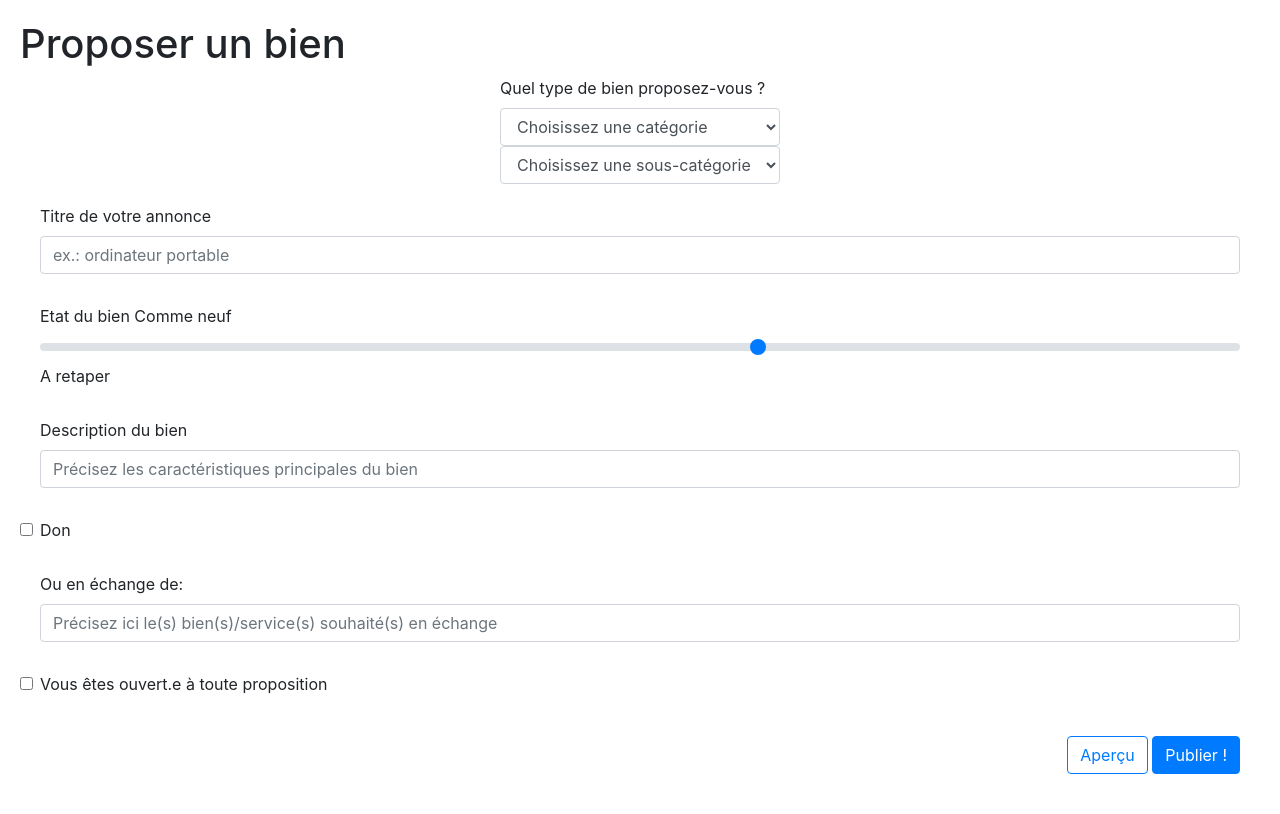
After one commit to WildCodeSchool/lyon-php-2003-project2-tnt, a PHP site: template src/View/Product/addGood.html.twig in a window 1280 px wide. The commit adds this page. Run offline with PHP 8.4, Linux system fonts and the light colour scheme; the template is opened without the code that fills it, so the values that code supplies are empty; some libraries are stand-ins or nearby versions.

Commit message:
ajout d'un formulaire pour l'ajout de biens, minimum de style

```diff
--- a/src/View/Item/edit.html.twig
+++ b/src/View/Item/edit.html.twig
@@ -2,6 +2,6 @@
 
 {% block content %}
     <h1>Edit item {{ item.title }}</h1>
-    {% include 'Item/_form.html.twig' %}
+    {% include 'Item/_formGood.html.twig' %}
     <a href="/item/show/{{ item.id }}">Back</a>
 {% endblock %}
--- /dev/null
+++ b/src/View/Product/_formGood.html.twig
@@ -0,0 +1,46 @@
+<div class="container-fluid">
+    <form action="" method="post">
+        <div="form-group">
+            <label for="category-select">Quel type de bien proposez-vous ?</label>
+            <select class="form-control" name="category-select">
+                <option>Choisissez une catégorie</option>
+            </select>
+            <select class="form-control" name="category-select">
+                <option>Choisissez une sous-catégorie</option>
+            </select>
+        </div>
+        <div class="form-group">
+            <label for="good-title">Titre de votre annonce</label>
+            <input type="text" class="form-control" id="good-title" placeholder="ex.: ordinateur portable">
+        </div>
+        <div class="range">
+            <label for="state-range">Etat du bien</label>
+            <span>Comme neuf</span>
+            <input type="range" class="custom-range" min="0" max="5" id="state-range">
+            <span>A retaper</span>
+        </div>
+        <div class="form-group">
+            <label for="good-description">Description du bien</label>
+            <input type="text" class="form-control" id="good-description" placeholder="Précisez les caractéristiques principales du bien">
+        </div>
+
+        <!-- insérer ici les éléments d'upload de photo(s) -->
+
+        <div class="form-group form-check">
+            <input type="checkbox" class="form-check-input" id="check-don">
+            <label class="form-check-label" for="check-don">Don</label>
+        </div>
+        <div class="form-group">
+            <label for="service-echange">Ou en échange de:</label>
+            <input type="text" class="form-control" id="service-echange" placeholder="Précisez ici le(s) bien(s)/service(s) souhaité(s) en échange">
+        </div>
+        <div class="form-group form-check">
+            <input type="checkbox" class="form-check-input" id="check-autres">
+            <label class="form-check-label" for="check-autres">Vous êtes ouvert.e à toute proposition</label>
+        </div>
+        <div class="buttons">
+            <button type="button" class="btn btn-outline-primary">Aperçu</button>
+            <button type="button" class="btn btn-primary">Publier !</button>
+        </div>
+    </form>
+</div>
--- /dev/null
+++ b/src/View/Product/addGood.html.twig
@@ -0,0 +1,11 @@
+{% extends 'layout.html.twig' %}
+
+{% block head %}
+    <title>Proposer un Bien</title>
+    {% block stylesheet %}<link rel="stylesheet" href="/assets/css/p_b-style.css">{% endblock %}
+{% endblock %}
+
+{% block content %}
+    <h1>Proposer un bien</h1>
+    {% include 'Product/_formGood.html.twig' %}
+{% endblock %}
--- a/src/View/layout.html.twig
+++ b/src/View/layout.html.twig
@@ -7,6 +7,7 @@
 
     <title>{% block title %}{% endblock %}</title>
 
+    <link rel="stylesheet" href="https://maxcdn.bootstrapcdn.com/bootstrap/4.4.1/css/bootstrap.min.css">
     <link rel="stylesheet" href="/assets/css/style.css">
     {% block stylesheet %}{% endblock %}
     <link rel="icon" href="/assets/images/favicon.png">
@@ -16,5 +17,8 @@
 
 {% block content %}{% endblock %}
 {% block javascript %}{% endblock %}
+<script src="https://ajax.googleapis.com/ajax/libs/jquery/3.4.1/jquery.min.js"></script>
+<script src="https://cdnjs.cloudflare.com/ajax/libs/popper.js/1.16.0/umd/popper.min.js"></script>
+<script src="https://maxcdn.bootstrapcdn.com/bootstrap/4.4.1/js/bootstrap.min.js"></script>
 </body>
 </html>
```
Also changed, not shown: src/Controller/ProductController.php (added, +33 -0 lines), src/Model/ProductManager.php (added, +19 -0 lines), public/assets/css/p_b-style.css (added).
